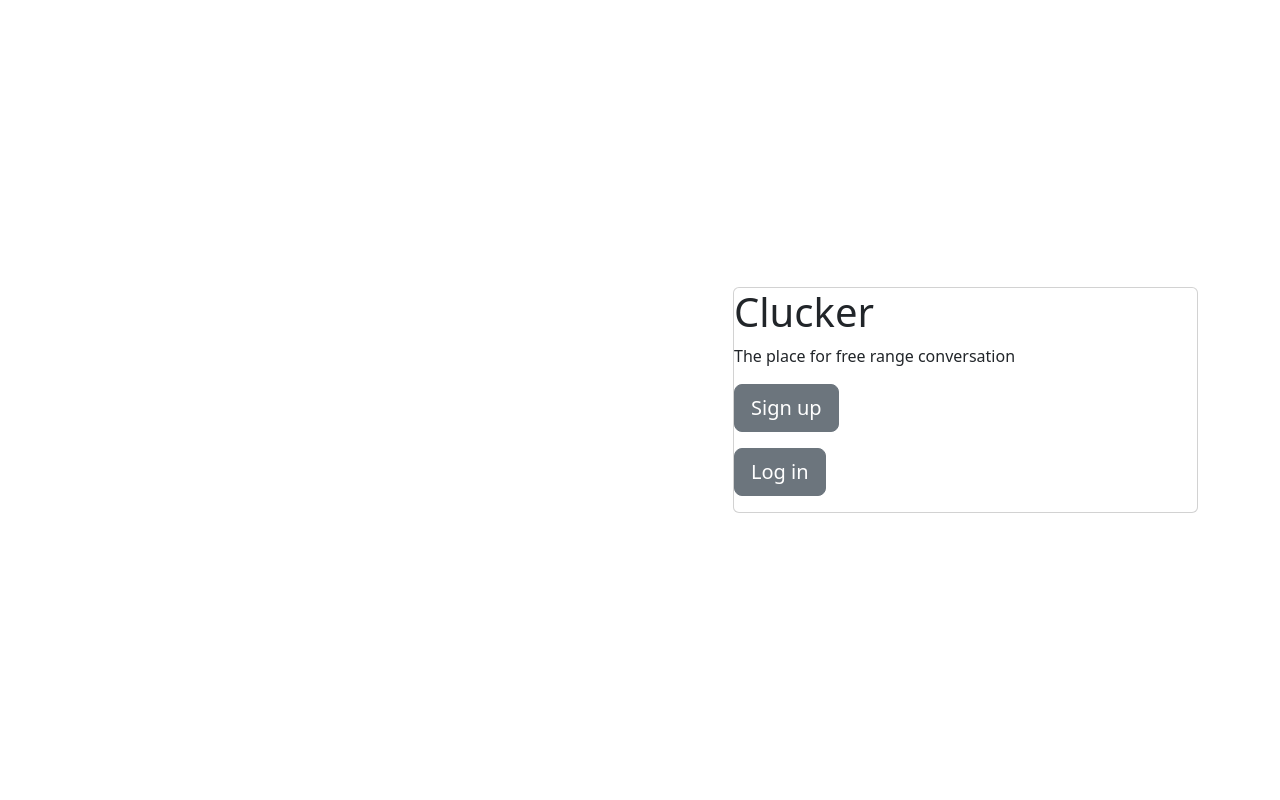
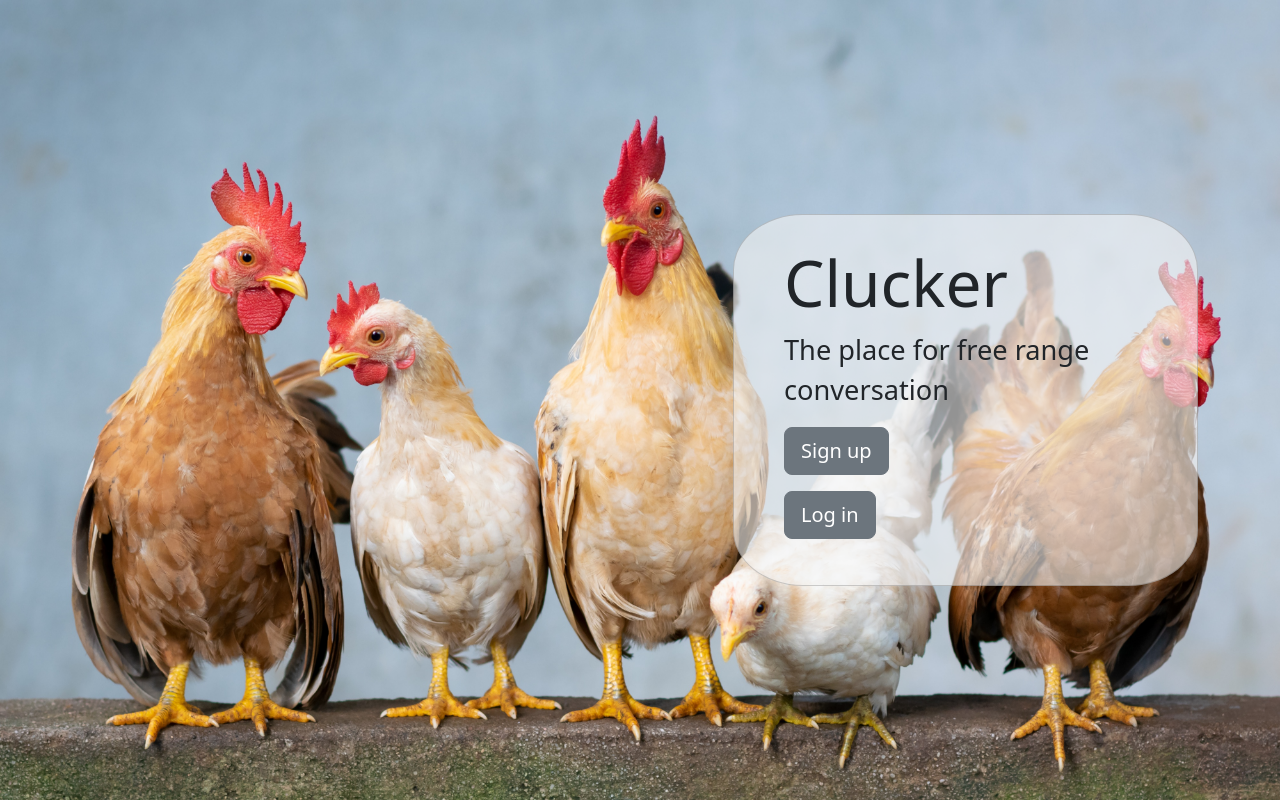
Before and after one commit to AbbasBinVakas/Clucker, a Django app: page / in a window 1280 px wide. Run offline with Django 4.2, Linux system fonts and the light colour scheme.

Commit message:
Add static resources and polish cover page

```diff
--- a/clucker/settings.py
+++ b/clucker/settings.py
@@ -10,6 +10,7 @@ For the full list of settings and their values, see
 https://docs.djangoproject.com/en/4.1/ref/settings/
 """
 
+import os
 from pathlib import Path
 
 # Build paths inside the project like this: BASE_DIR / 'subdir'.
@@ -119,6 +120,9 @@ USE_TZ = True
 # https://docs.djangoproject.com/en/4.1/howto/static-files/
 
 STATIC_URL = 'static/'
+STATICFILES_DIRS = [
+    os.path.join(BASE_DIR, 'static'),
+]
 
 # Default primary key field type
 # https://docs.djangoproject.com/en/4.1/ref/settings/#default-auto-field
--- a/microblogs/templates/home.html
+++ b/microblogs/templates/home.html
@@ -1,3 +1,4 @@
+{% load static %}
 <!doctype html>
 <html lang="en">
   <head>
@@ -8,16 +9,18 @@
 
     <!-- Bootstrap CSS -->
     <link href="https://cdn.jsdelivr.net/npm/bootstrap@5.2.2/dist/css/bootstrap.min.css" rel="stylesheet" integrity="sha384-Zenh87qX5JnK2Jl0vWa8Ck2rdkQ2Bzep5IDxbcnCeuOxjzrPF/et3URy9Bv1WTRi" crossorigin="anonymous">
+    <link href="{% static 'custom.css' %}" rel = "stylesheet">
 
     <title>Clucker</title>
 </head>
   <body>
+    <div id="cover-image">
         <div class = "container vh-100">
             <div class = "row h-100">
                 <div class = "col-12 my-auto">
-                <div class = "card offset-sm-2 offset-md-4 offset-lg-7">
-                    <h1>Clucker</h1>
-                    <p>The place for free range conversation</p>
+                    <div class = "card cover-card offset-sm-2 offset-md-4 offset-lg-7">
+                        <h1 class="cover-heading">Clucker</h1>
+                        <p class="cover-text">The place for free range conversation</p>
                         <p>
                             <a href='{% url 'sign_up' %}' class="btn btn-lg btn-secondary">
                                 Sign up
@@ -32,6 +35,7 @@
                 </div>
             </div>
         </div>
+    </div>
 
     <script src="https://cdn.jsdelivr.net/npm/bootstrap@5.2.2/dist/js/bootstrap.bundle.min.js" integrity="sha384-OERcA2EqjJCMA+/3y+gxIOqMEjwtxJY7qPCqsdltbNJuaOe923+mo//f6V8Qbsw3" crossorigin="anonymous"></script>
   </body>
--- /dev/null
+++ b/static/custom.css
@@ -0,0 +1,163 @@
+/*
+ * Alerts
+ */
+
+.alert {
+  border-radius: 0px;
+}
+
+
+/*
+ * Cover page
+ */
+
+.content {
+  padding-top: 10px;
+}
+
+#cover-image {
+  background: url('images/chicken-cover.jpg') no-repeat center center fixed;
+  -webkit-background-size: cover;
+  -moz-background-size: cover;
+  background-size: cover;
+  -o-background-size: cover;
+}
+
+.h-100 {
+  min-height: 100vh;
+  height: 100vh;
+}
+
+.vcenter-item{
+    display: flex;
+    align-items: center;
+}
+
+/*
+ * Cover page
+ */
+h1.cover-heading {
+  font-size: 4rem;
+}
+
+p.cover-text {
+  font-size: 1.7rem;
+}
+
+.cover-card {
+  background-color: rgba(245, 245, 245, 0.6);
+  max-width: 30rem;
+  padding-top: 30px;
+  padding-left: 50px;
+  padding-right: 50px;
+  padding-bottom: 30px;
+  border-radius: 15%;
+}
+.cover-card-block {
+  opacity: 1
+}
+
+
+/*
+ * forms
+ */
+.nolabel label {
+  display: none;
+}
+
+ul.errorlist {
+  list-style-type: none;
+  padding: 0;
+  margin: 0;
+}
+
+/*
+ * Typefaces
+ */
+
+.low-key {
+  color: #777777;
+  font-weight: 300;
+}
+
+.list-title {
+  margin-top: 10px;
+  margin-bottom: 20px;
+}
+
+/*
+ * Profile
+ */
+.profile-image {
+  width: 120px;
+  clear:both;
+  float:left;
+}
+
+.profile-text {
+  overflow:hidden;
+  padding-left:20px
+}
+
+h3.profile-title {
+  margin-bottom: 0px;
+}
+
+.profile-username {
+  color: #777777;
+  font-weight: 300;
+  font-style: italic;
+}
+
+.profile-bio {
+  font-size: 1.1rem;
+}
+
+.profile-statistics {
+  color: #777777;
+  font-weight: 300;
+  display: block;
+}
+
+.profile-statistics-item {
+  display: block;
+  padding-right: 50px;
+}
+
+/*
+ * Post
+ */
+.post-author {
+  margin-bottom: 0px;
+
+}
+
+.post-author-fullname {
+  font-weight: bold;
+}
+
+.post-author-user-details {
+  margin-left: 10px;
+  color: #777777;
+}
+
+/*
+ * Hyperlinks
+ */
+.content a {
+  text-decoration: none;
+  color: #0d6efd;
+}
+.content a:hover {
+  text-decoration: underline;
+  color: #0d6efd;
+}
+
+.post-author a {
+  text-decoration: none;
+  color: black;
+}
+.post-author a:hover {
+  text-decoration: underline;
+  color: black;
+}
```
Also changed, not shown: static/chicken_font.css (added, +36 -0 lines), static/fonts/chicken.ttf (added), static/fonts/chicken.woff (added), static/images/chicken-cover.jpg (added), 2 other files. Lines whose indentation alone changed are shown as unchanged.
